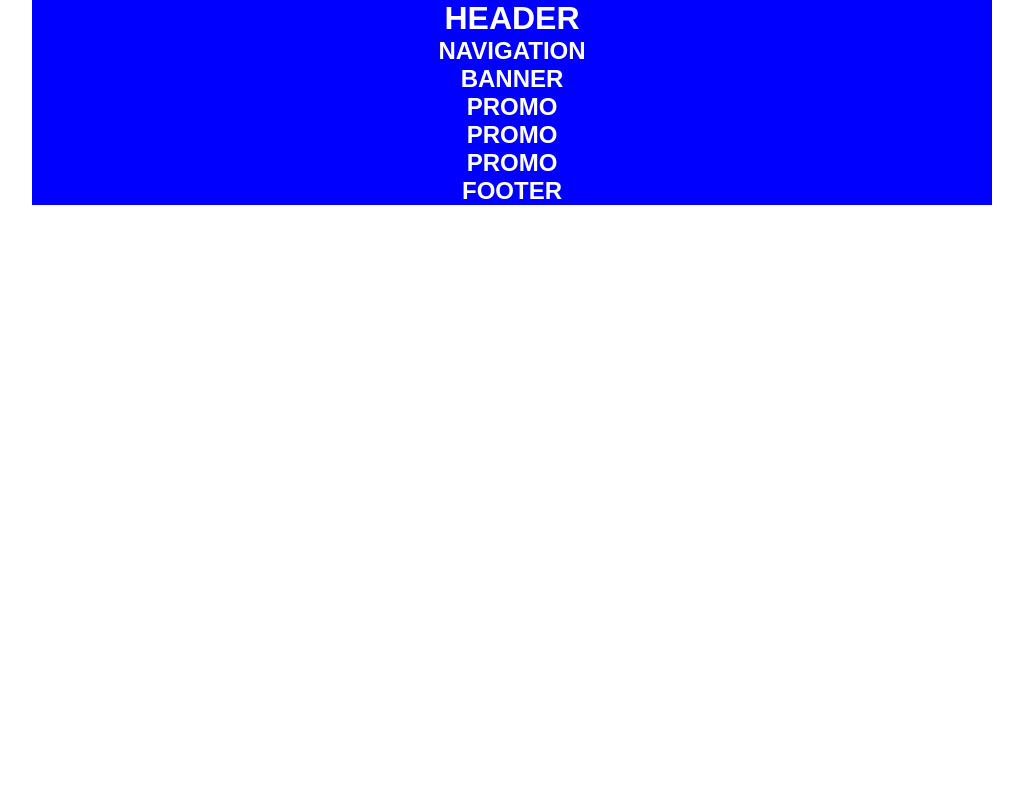
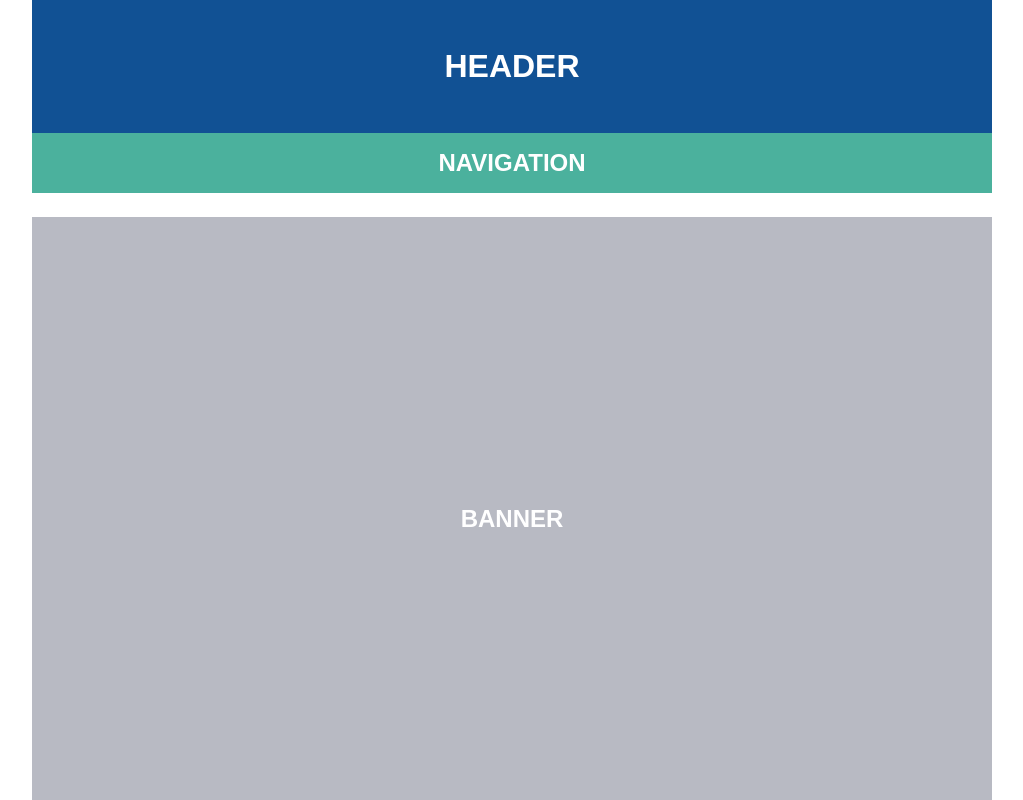
Before and after one commit to FaranakNS/demo-fluid-to-fixed, a plain HTML site: page index.html in a window 1280 px wide. Shown: the top 800 px of the page, without its empty margins (128-1151 px from the left). Drawn offline with Linux system fonts and the light colour scheme.

Commit message:
adding the styles

```diff
--- a/Css/style.css
+++ b/Css/style.css
@@ -15,13 +15,45 @@ body{
 .container {
 
     /* max width will allow the container to be fluid on smaller view ports */
-   max-width: 960px;
+   max-width: 60rem;
     margin: 0 auto;
-    background-color: blue;
+
 }
 
 header,
 footer{
 
+    background-color: #115194;
+    margin-bottom: 1.5rem;
+}
 
+header h1{
+    padding: 3rem;
 }
+
+nav{
+    background-color: #4bb19d;
+    padding: 1rem;
+}
+
+.banner {
+    background-color: #b8bac3;
+    padding: 18rem 1rem;
+    margin-bottom: 1.5rem;
+}
+
+.promo{
+    background-color: #b0d892;
+    padding: 8rem 1rem;
+    margin-bottom: 24px;
+    width: calc(96% / 3);
+}
+
+footer{
+    padding: 3rem;
+}
+
+.flex-container{
+    display: flex;
+    gap: 2%;
+}
--- a/index.html
+++ b/index.html
@@ -18,19 +18,21 @@
         </header>
         <main>
 
-            <section>
+            <section class="banner">
                 <h2>Banner</h2>
             </section>
+    <div class="flex-container">
 
-            <section>
+        <section class="promo">
             <h2>Promo</h2>
         </section>
-            <section>
+        <section class="promo">
             <h2>Promo</h2>
         </section>
-            <section>
+        <section class="promo">
             <h2>Promo</h2>
         </section>
+    </div>
 
         </main>
 
```
Lines whose indentation alone changed are shown as unchanged.
